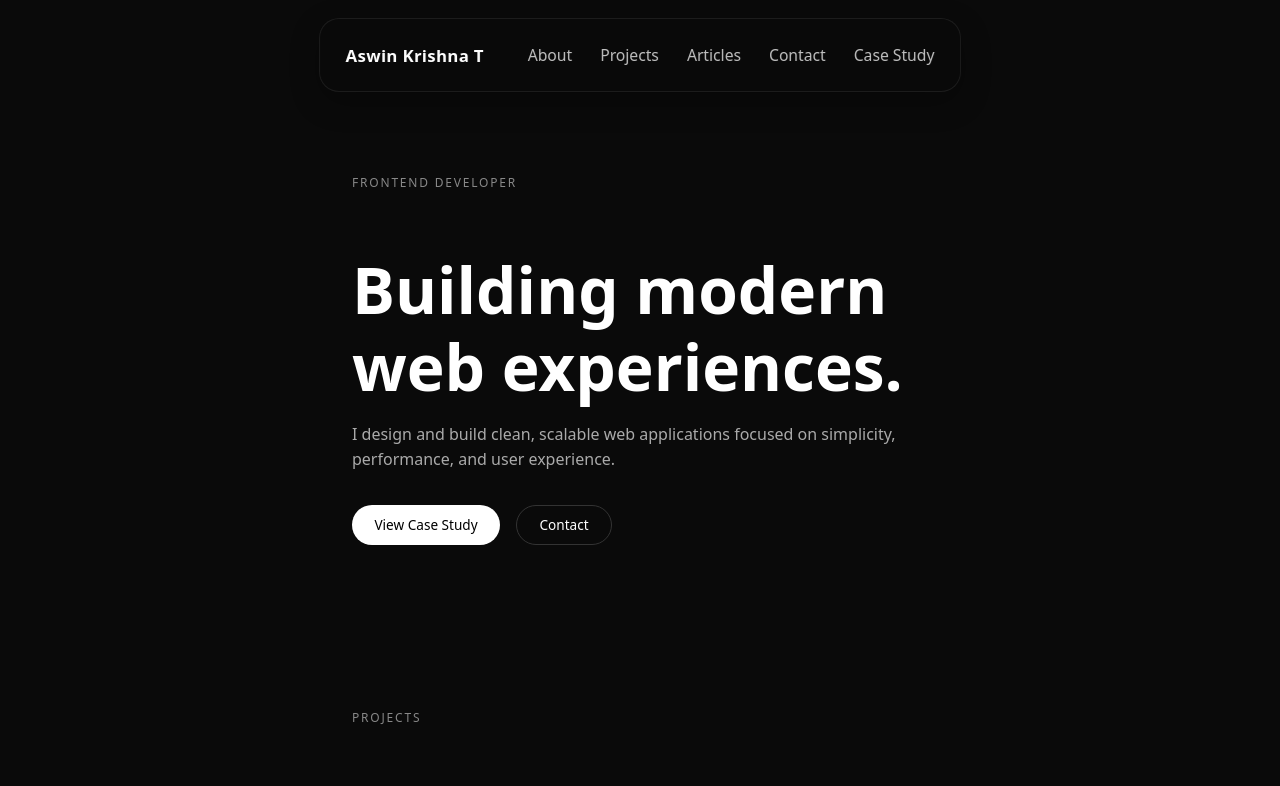
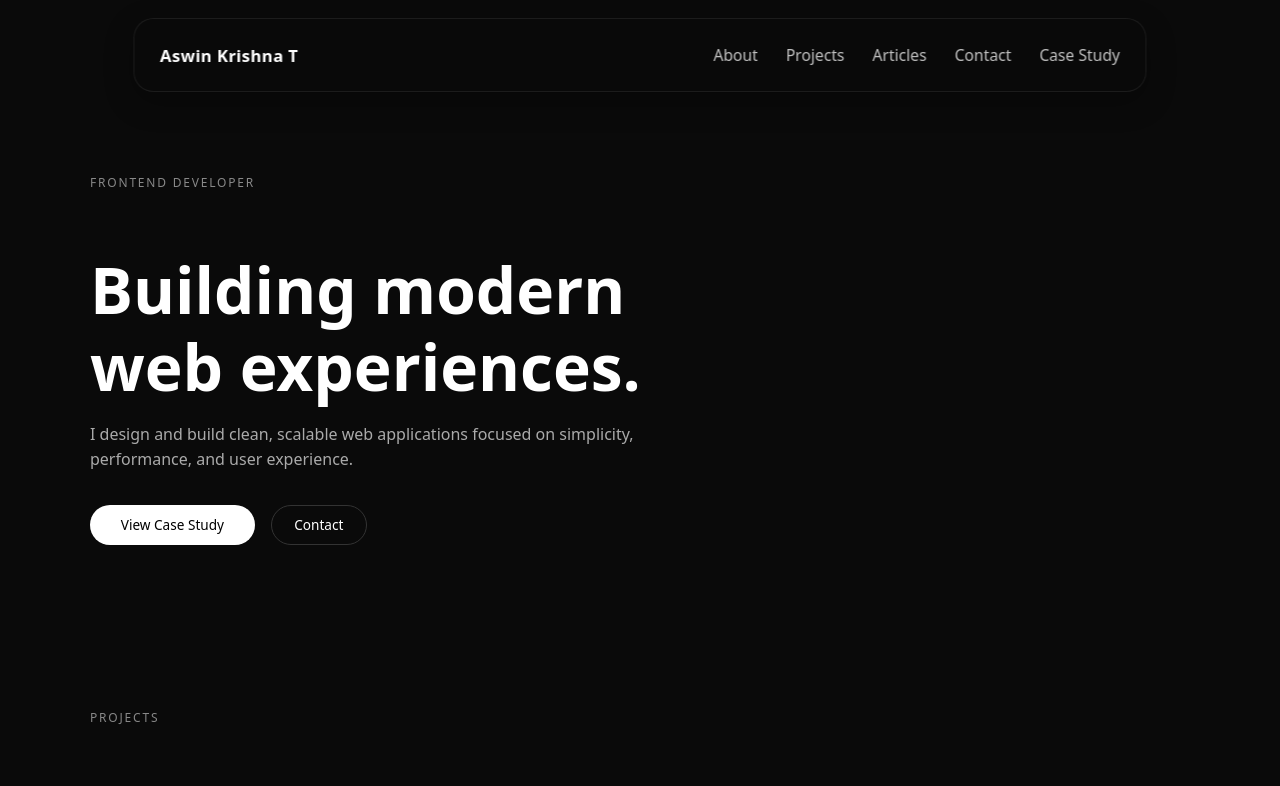
Before and after one commit to aaswne/updated-portfolio-2026-apri, a Next.js app: page / in a window 1280 px wide. Shown: the top 786 px of the page. Built offline with nearby package versions, Linux system fonts and the light colour scheme.

Commit message:
updated ui on desktop

```diff
--- a/app/components/Contact/contact.css
+++ b/app/components/Contact/contact.css
@@ -6,9 +6,10 @@
 }
 
 .contact__container {
-  max-width: 900px;
-  margin: 0 auto;
+  max-width: 1100px;
+   margin: 0 auto;
 }
+
 
 /* Label */
 .contact__label {
@@ -45,6 +46,16 @@
 
 }
 
+@media (min-width:1200px) {
+  .btn--primary{
+  width: 120px;
+}
+
+}
+
+
+
+
 /* Meta tags */
 .contact__meta {
   display: flex;
--- a/app/components/Footer/footer.css
+++ b/app/components/Footer/footer.css
@@ -2,14 +2,14 @@
   background: #0a0a0a;
   color: #fff;
   padding: 4rem 2rem 2rem;
-  border-top: 1px solid #1a1a1a;
+
     scroll-behavior: smooth;
 
 }
 
 .footer__container {
-  max-width: 900px;
-  margin: 0 auto;
+  max-width: 1100px;
+    margin: 0 auto;
 }
 
 .footer__label {
--- a/app/components/Hero/Hero.css
+++ b/app/components/Hero/Hero.css
@@ -4,7 +4,7 @@
   color: #fff;
   padding: 5rem 2rem;
   margin-top: 90px;
-    scroll-behavior: smooth;
+  scroll-behavior: smooth;
 
 }
 
--- a/app/components/NavBar/NavBar.css
+++ b/app/components/NavBar/NavBar.css
@@ -3,7 +3,7 @@
   top: 18px;
   left: 50%;
   transform: translateX(-50%);
-  width: 46%;
+  width: 75%;
   height: 72px;
   scroll-behavior: smooth;
   padding-left: 2%;
--- a/app/globals.css
+++ b/app/globals.css
@@ -1,5 +1,4 @@
 body{
-  padding:0 25%;
   margin: 0;
   display: flex;
   flex-direction: column;
```
